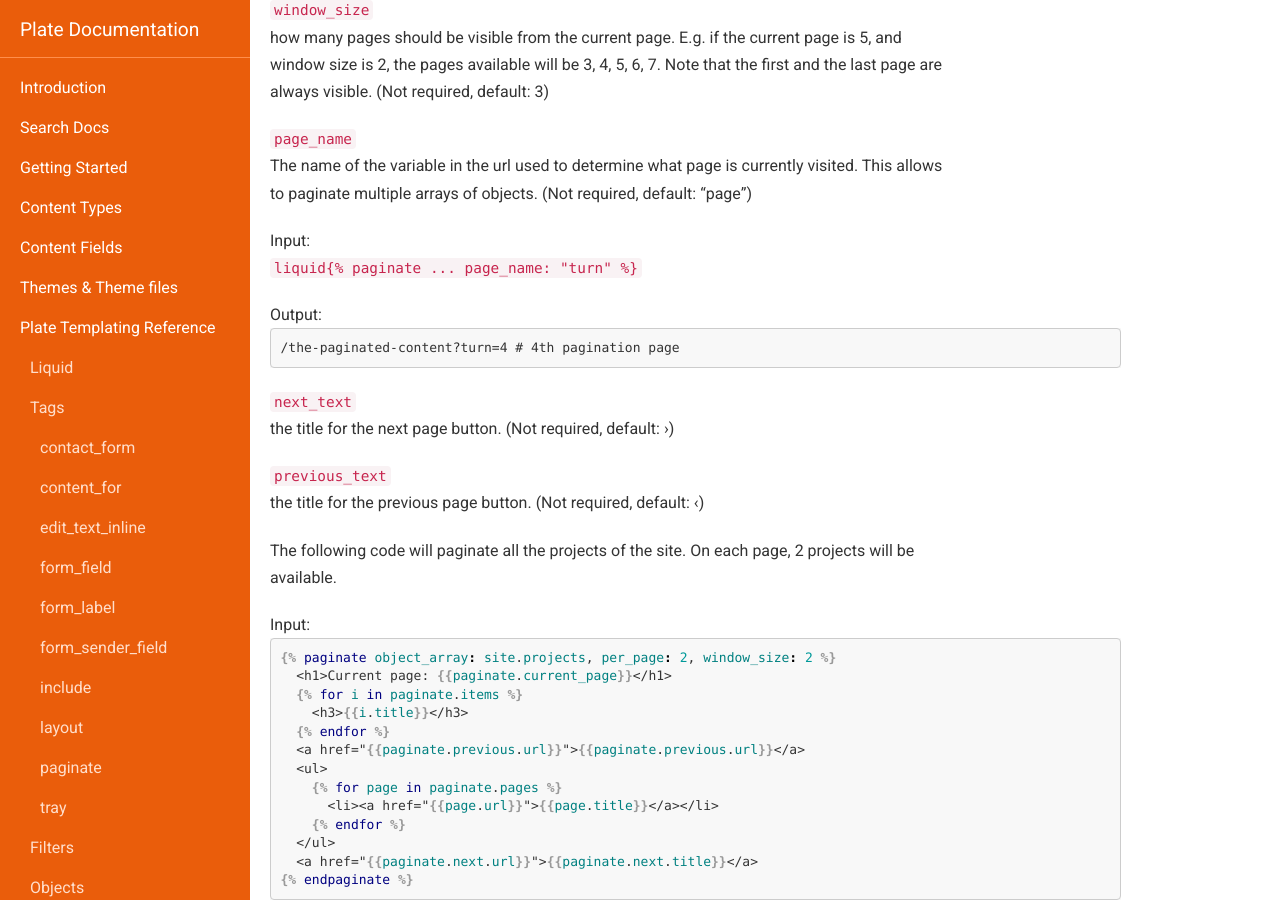
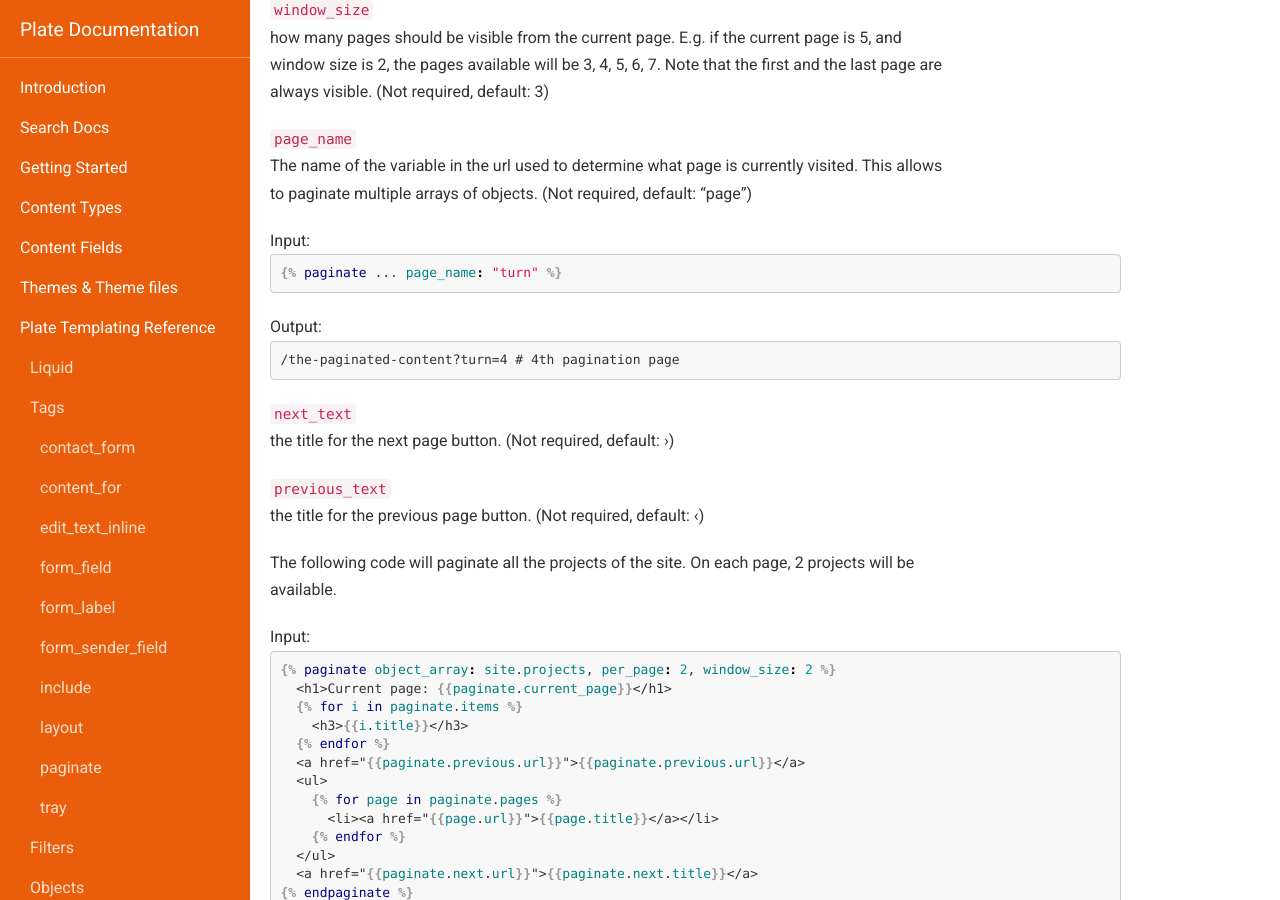
Before and after one commit to platehub/platehub.github.io, a Jekyll site: the page built from docs/templating-reference/tags.md, in a window 1280 px wide and 900 px high, scrolled down 6772 px. Built offline with Jekyll 4.4.1, drawn with Linux system fonts in a browser that asks for light colours; nearby versions of some CDN libraries.

Commit message:
updated pagination

````diff
--- a/docs/templating-reference/tags.md
+++ b/docs/templating-reference/tags.md
@@ -289,7 +289,7 @@ The name of the variable in the url used to determine what page is currently vis
 
 <p class='no-margin'>Input:</p>
 ```liquid
-{%- raw -%}{% paginate ... page_name: "turn" %}{% endraw %}
+{% raw %}{% paginate ... page_name: "turn" %}{% endraw %}
 ```
 
 <p class='no-margin'>Output:</p>
````
